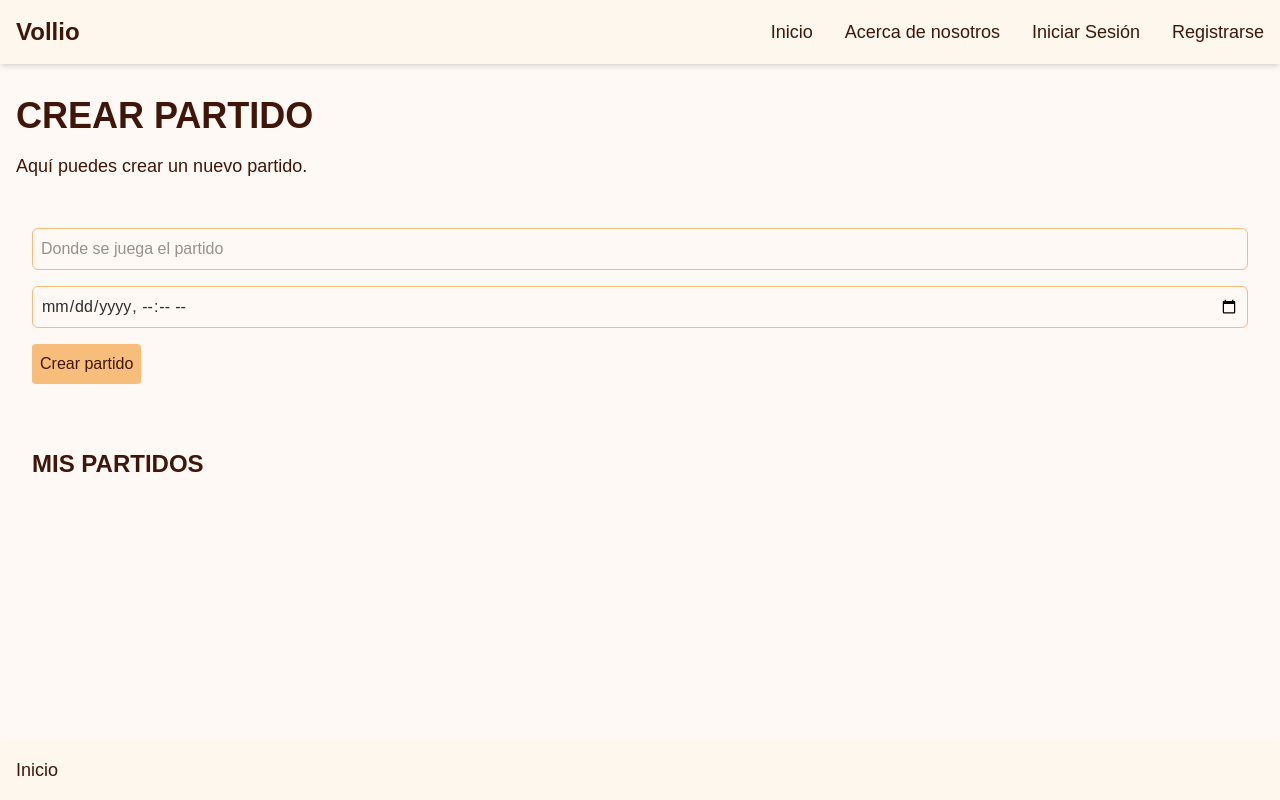
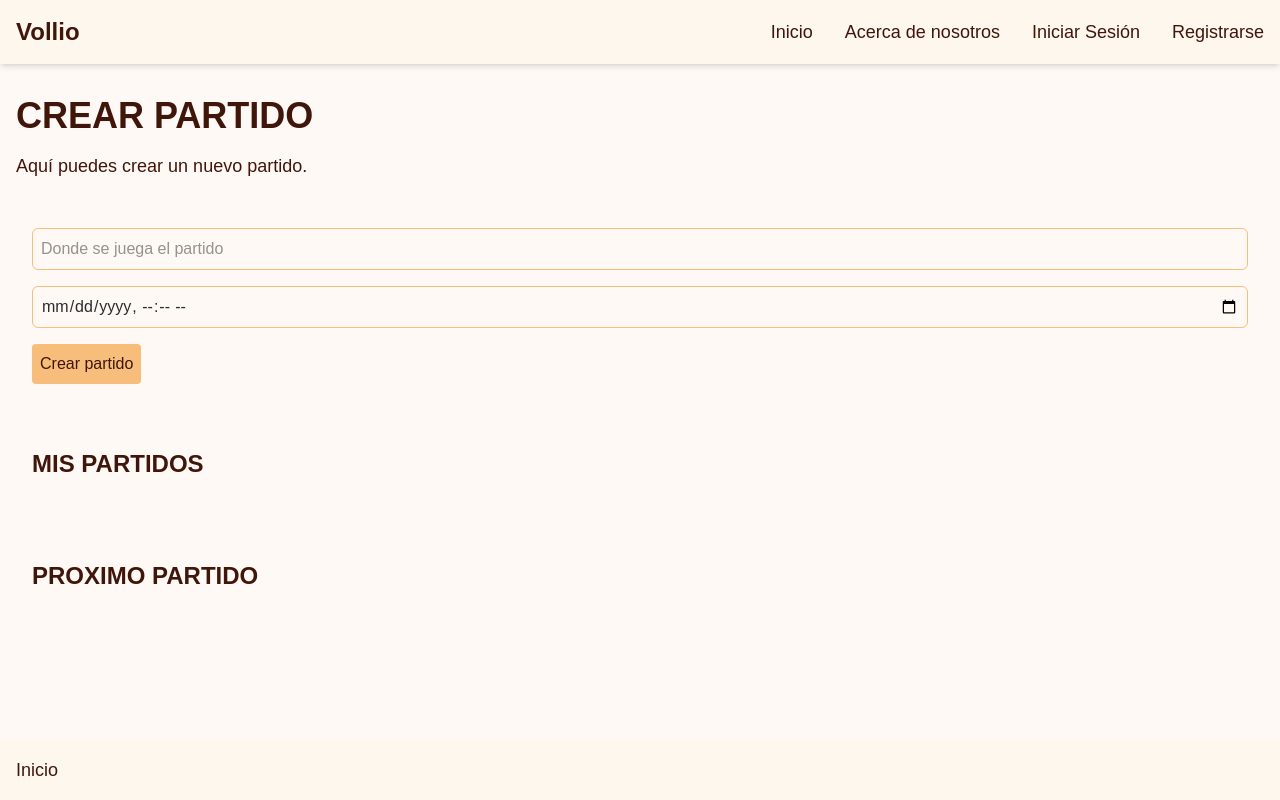
Before and after one commit to ruugii/vollio_front, a Next.js app: page /create/match in a window 1280 px wide. Built offline with nearby package versions, Linux system fonts and the light colour scheme.

Commit message:
feat: add NextMatch component to createMatchPrice page

```diff
--- a/src/app/create/match/page.tsx
+++ b/src/app/create/match/page.tsx
@@ -3,6 +3,7 @@ import CreateMatch from "../../components/CreateMatch";
 import H1_component from "../../Text/H1_component";
 import Text from "../../Text/Text";
 import Input from "../../ux/Input";
+import NextMatch from "@/app/components/NextMatch";
 
 export default function createMatchPrice() {
   return (
@@ -15,6 +16,7 @@ export default function createMatchPrice() {
       </Text>
       <CreateMatch />
       <GetMyMatch />
+      <NextMatch />
     </main>
   )
 }
```
